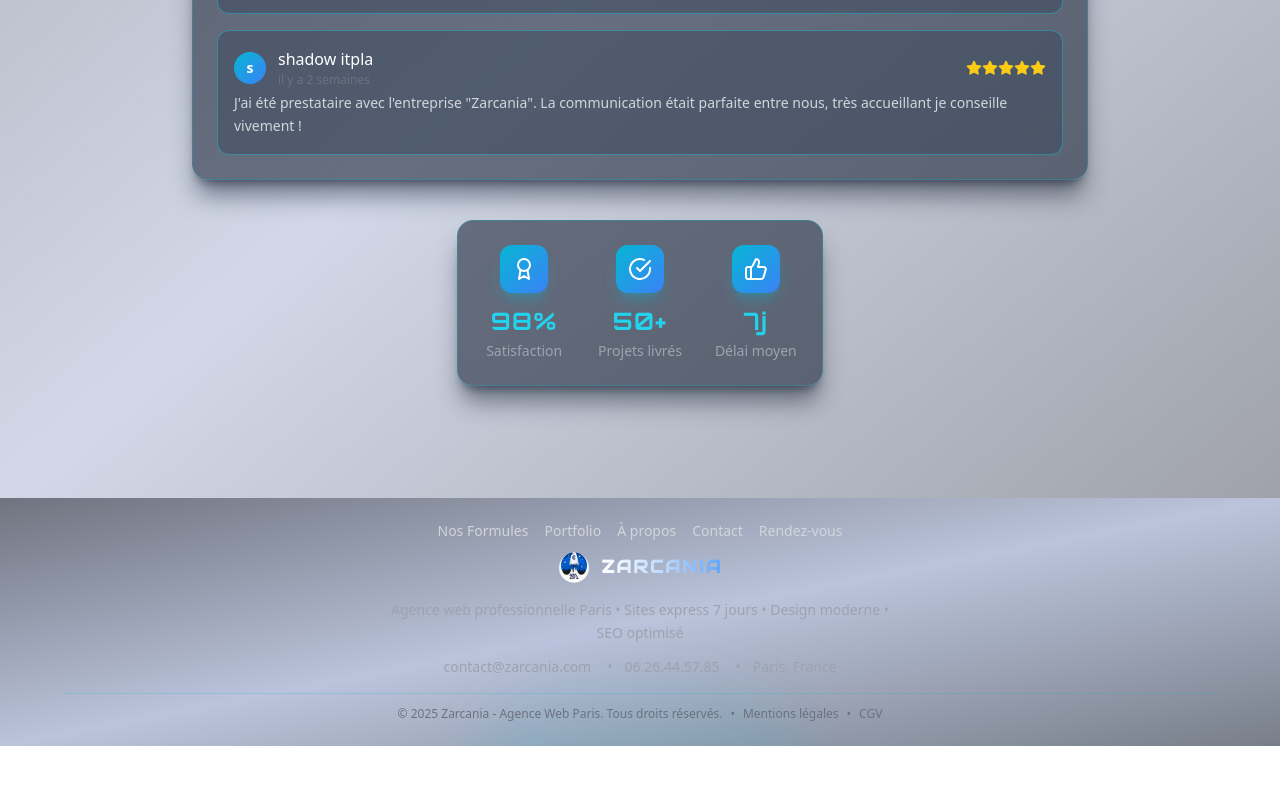
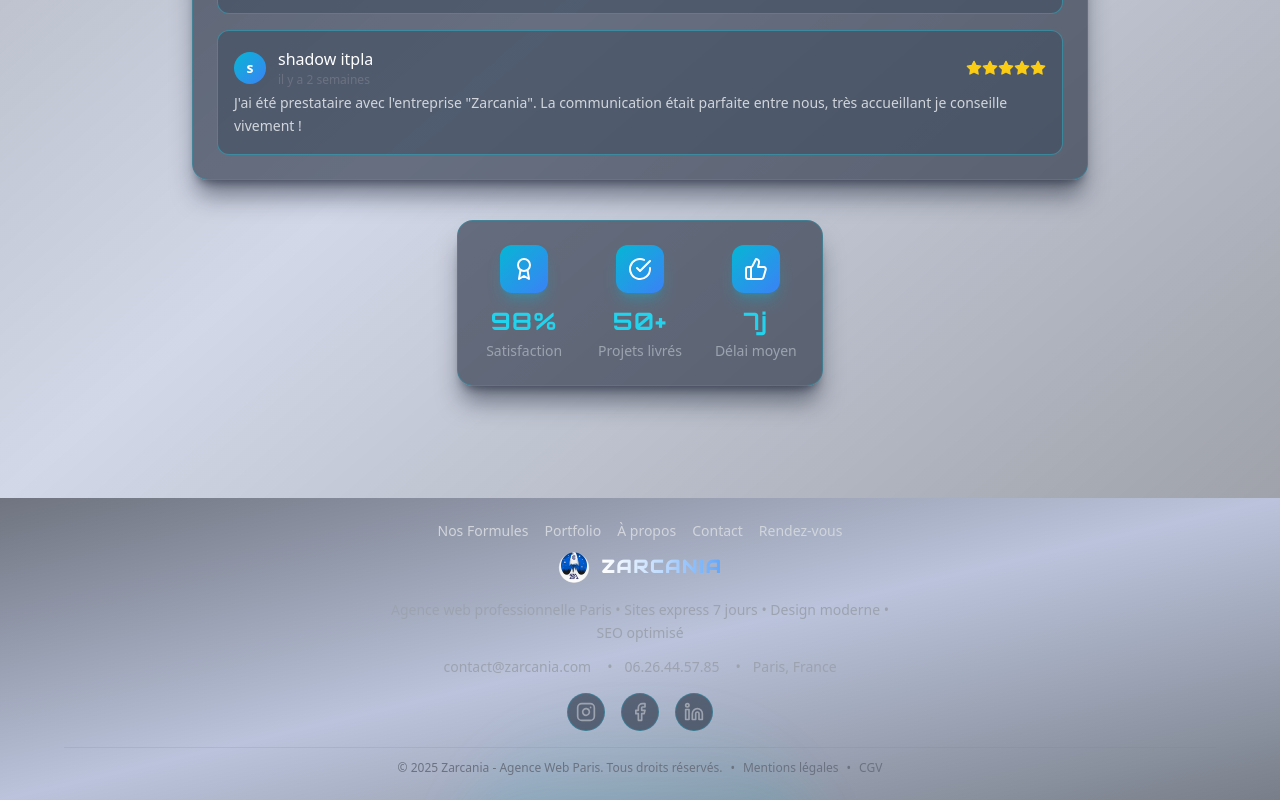
Before and after one commit to Zarcania/Zarcania-site-web, a React (Vite) app: page / in a window 1280 px wide. Shown: the part 4121-4921 px from the top of the page. Before the commit the page ends 4867 px from the top, so only its background shows below. Built offline with nearby package versions, Linux system fonts and the light colour scheme; no server answers.

Commit message:
feat: réseaux sociaux dans footer avec URLs réelles
- Instagram: zarcania.fr
- Facebook: lien de partage direct
- LinkedIn: profil avec UTM tracking
- TikTok supprimé comme demandé

```diff
--- a/src/components/Footer.tsx
+++ b/src/components/Footer.tsx
@@ -1,5 +1,6 @@
 import React from 'react';
 import { Link } from 'react-router-dom';
+import { Instagram, Facebook, Linkedin } from 'lucide-react';
 
 interface FooterProps {
   onPortfolioClick?: () => void;
@@ -101,7 +102,7 @@ const Footer: React.FC<FooterProps> = ({
             </p>
 
             {/* Contact rapide */}
-            <div className="flex flex-col sm:flex-row flex-wrap justify-center gap-2 md:gap-3 text-sm text-gray-400 mb-3">
+            <div className="flex flex-col sm:flex-row flex-wrap justify-center gap-2 md:gap-3 text-sm text-gray-400 mb-4">
               <div className="flex items-center justify-center gap-4">
                 <span>contact@zarcania.com</span>
                 <span className="hidden sm:inline">•</span>
@@ -111,6 +112,39 @@ const Footer: React.FC<FooterProps> = ({
                 <span className="hidden sm:inline">•</span>
               </div>
               <span>Paris, France</span>
+            </div>
+
+            {/* Réseaux sociaux */}
+            <div className="flex justify-center items-center gap-4 mb-4">
+              <a
+                href="https://www.instagram.com/zarcania.fr/"
+                target="_blank"
+                rel="noopener noreferrer"
+                className="p-2 rounded-full bg-slate-800/60 border border-cyan-500/30 hover:border-cyan-400 hover:bg-slate-700/80 transition-all duration-300 group"
+                aria-label="Suivez Zarcania sur Instagram"
+              >
+                <Instagram className="w-5 h-5 text-gray-400 group-hover:text-cyan-300 transition-colors" />
+              </a>
+
+              <a
+                href="https://www.facebook.com/share/173JSiYjaW/"
+                target="_blank"
+                rel="noopener noreferrer"
+                className="p-2 rounded-full bg-slate-800/60 border border-cyan-500/30 hover:border-cyan-400 hover:bg-slate-700/80 transition-all duration-300 group"
+                aria-label="Suivez Zarcania sur Facebook"
+              >
+                <Facebook className="w-5 h-5 text-gray-400 group-hover:text-cyan-300 transition-colors" />
+              </a>
+
+              <a
+                href="https://www.linkedin.com/in/zarcania-985950228?utm_source=share&utm_campaign=share_via&utm_content=profile&utm_medium=android_app"
+                target="_blank"
+                rel="noopener noreferrer"
+                className="p-2 rounded-full bg-slate-800/60 border border-cyan-500/30 hover:border-cyan-400 hover:bg-slate-700/80 transition-all duration-300 group"
+                aria-label="Suivez Zarcania sur LinkedIn"
+              >
+                <Linkedin className="w-5 h-5 text-gray-400 group-hover:text-cyan-300 transition-colors" />
+              </a>
             </div>
           </div>
 
```
